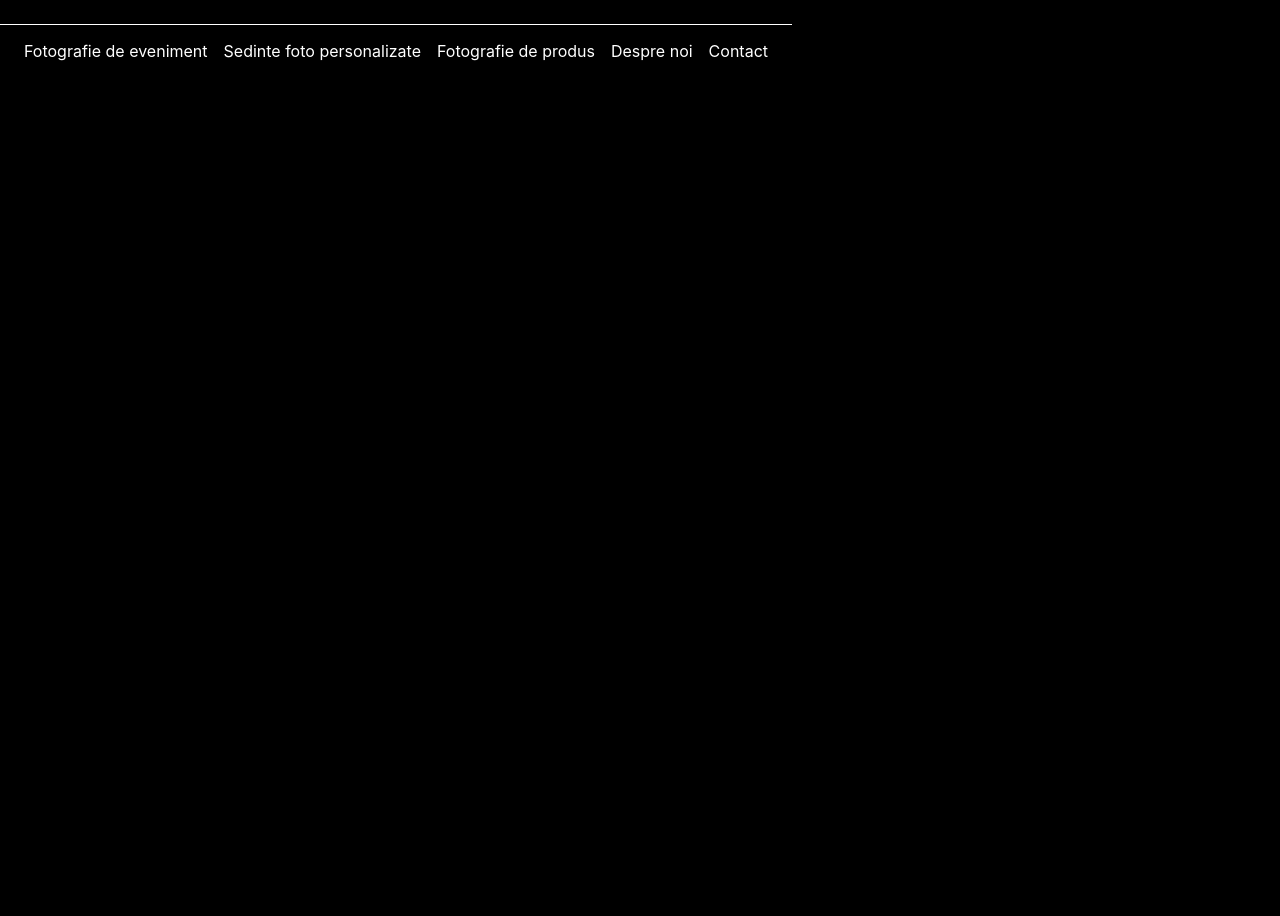
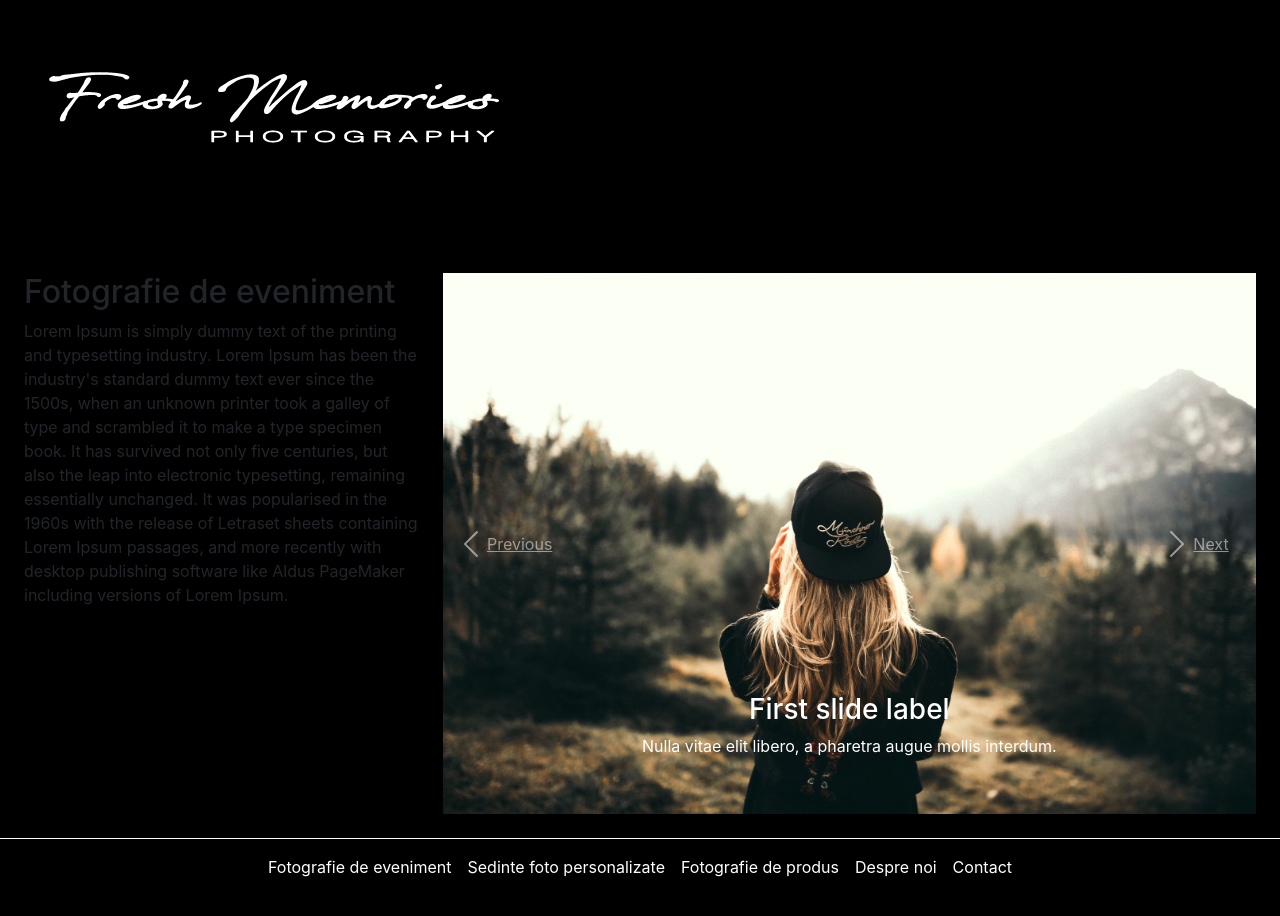
Before and after one commit to alexVezer/FMP-The-React-Version, a React (Create React App) app: page /services in a window 1280 px wide. Shown: the top 916 px of the page. Before the commit the page ends 800 px from the top, so only its background shows below. Built offline with nearby package versions, Linux system fonts and the light colour scheme.

Commit message:
react-bootstrap

```diff
--- a/public/index.html
+++ b/public/index.html
@@ -10,6 +10,12 @@
       content="Web site created using create-react-app"
     />
     <link rel="apple-touch-icon" href="%PUBLIC_URL%/logo192.png" />
+    <link
+  rel="stylesheet"
+  href="https://cdn.jsdelivr.net/npm/bootstrap@5.1.0/dist/css/bootstrap.min.css"
+  integrity="sha384-KyZXEAg3QhqLMpG8r+8fhAXLRk2vvoC2f3B09zVXn8CA5QIVfZOJ3BCsw2P0p/We"
+  crossorigin="anonymous"
+/>
     <!--
       manifest.json provides metadata used when your web app is installed on a
       user's mobile device or desktop. See https://developers.google.com/web/fundamentals/web-app-manifest/
--- a/src/App.js
+++ b/src/App.js
@@ -2,12 +2,17 @@ import { Container } from 'react-bootstrap'
 import HomeScreen from './screens/HomeScreen';
 import { BrowserRouter as Router, Route } from 'react-router-dom';
 import Footer from './components/Footer'
+import ServicesScreen from './screens/ServicesScreen';
+
+
 
 const App = () => {
   return (
     <Router>
 
       <Route path = '/' component={HomeScreen} exact/>
+      <Route path = '/services' component={ServicesScreen}/>
+
       <Footer/>
     </Router>
   );
--- /dev/null
+++ b/src/components/Gallery.js
@@ -0,0 +1,48 @@
+import React from 'react'
+import { Carousel, CarouselItem } from 'react-bootstrap'
+
+const Gallery = () => {
+    return (
+        <Carousel fade>
+            <CarouselItem>
+            <img
+            className="d-block w-100"
+            src="./img/photo-of-woman-674268.jpg"
+            alt="First slide"
+          />
+          <Carousel.Caption>
+            <h3>First slide label</h3>
+            <p>Nulla vitae elit libero, a pharetra augue mollis interdum.</p>
+          </Carousel.Caption>
+            </CarouselItem>
+
+            <Carousel.Item>
+            <img
+              className="d-block w-100"
+              src="./img/photo-of-woman-674268.jpg"
+              alt="Second slide"
+            />
+
+            <Carousel.Caption>
+              <h3>Second slide label</h3>
+              <p>Lorem ipsum dolor sit amet, consectetur adipiscing elit.</p>
+            </Carousel.Caption>
+          </Carousel.Item>
+          <Carousel.Item>
+            <img
+              className="d-block w-100"
+              src="./img/photo-of-woman-674268.jpg"
+              alt="Third slide"
+            />
+
+            <Carousel.Caption>
+              <h3>Third slide label</h3>
+              <p>Praesent commodo cursus magna, vel scelerisque nisl consectetur.</p>
+            </Carousel.Caption>
+          </Carousel.Item>
+
+        </Carousel>
+    )
+}
+
+export default Gallery
--- /dev/null
+++ b/src/components/Header.js
@@ -0,0 +1,15 @@
+import React from 'react'
+import { Col, Row } from 'react-bootstrap'
+
+const Header = () => {
+    return (
+        <Row className="center">
+            <Col md={3} >
+                <img src="/img/watermark simplu alb_mic.png" alt="Fresh Memory Photography"></img>
+            </Col>
+
+        </Row>
+    )
+}
+
+export default Header
--- a/src/components/ImageLink.js
+++ b/src/components/ImageLink.js
@@ -2,13 +2,13 @@ import React from 'react'
 import { Link } from 'react-router-dom'
 
 const ImageLink = ({page}) => {
-    console.log(page)
+    console.log(page.page)
     return (
-        <div className={`img-${page.id} photo`} /* style={{background:`url("${page.photo}")`}} */>
+        <div className={`img-${page.id} photo`} >
         <Link className="pageLink" to={page.page} >
             {page.pageName}
-        </Link>
-        </div>
+            </Link>
+            </div>
     )
 }
 
--- /dev/null
+++ b/src/screens/ServicesScreen.js
@@ -0,0 +1,26 @@
+import React from 'react'
+import { Container, Col, Row } from 'react-bootstrap'
+import Gallery from '../components/Gallery'
+import Header from '../components/Header'
+
+const ServicesScreen = () => {
+    return (
+        <Container>
+        <Header/>
+            <Row>
+            <Col md={4}>
+                <h2>Fotografie de eveniment</h2>
+                <p>Lorem Ipsum is simply dummy text of the printing and typesetting industry. Lorem Ipsum has been the industry's standard dummy text ever since the 1500s, when an unknown printer took a galley of type and scrambled it to make a type specimen book. It has survived not only five centuries, but also the leap into electronic typesetting, remaining essentially unchanged. It was popularised in the 1960s with the release of Letraset sheets containing Lorem Ipsum passages, and more recently with desktop publishing software like Aldus PageMaker including versions of Lorem Ipsum.
+                </p>
+            </Col>
+            <Col md={8}>
+                <Gallery/>
+
+            </Col>
+            </Row>
+            <Row md={4} className="justify-content-md-center"></Row>
+        </Container>
+    )
+}
+
+export default ServicesScreen
--- a/src/styles/style.css
+++ b/src/styles/style.css
@@ -36,11 +36,17 @@ body {
 
 .gridWrapper .pageLink {
   width: 100%;
+  height: 15rem;
   position: relative;
   display: flex;
   align-items: center;
   justify-content: center;
   text-decoration: none;
+}
+
+.photo {
+  width: 100%;
+  height: 100%;
 }
 
 .gridWrapper .pageLink::before {
```
Also changed, not shown: src/styles/style.scss (+7 -1 lines), 1 other file (tests, documents, lock files or other folders).
